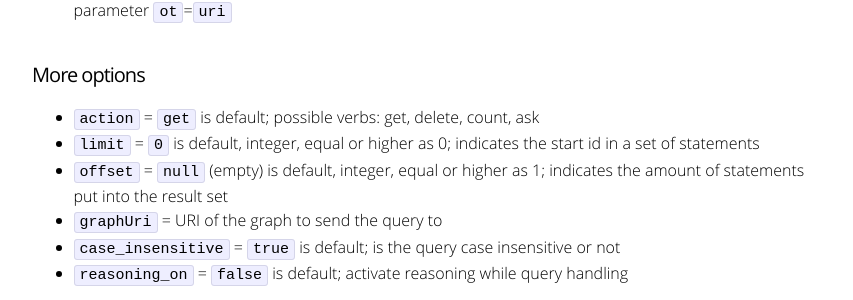
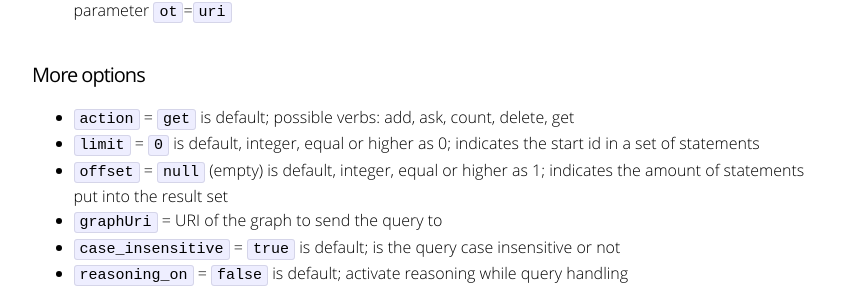
Before and after one commit to SaftIng/safting.github.io, a Jekyll site: the page built from doc/restinterface/triplestore.md, in a window 1280 px wide. Shown: the part 653-953 px from the top of the page, without its empty margins (208-1061 px from the left). Built offline with Jekyll 4.4.1, drawn with Linux system fonts in a browser that asks for light colours.

Commit message:
action got 'add' as possible verb

```diff
--- a/doc/restinterface/triplestore.md
+++ b/doc/restinterface/triplestore.md
@@ -21,7 +21,7 @@ For reading access to the Store.
 
 #### More options
 
-- `action` = `get` is default; possible verbs: get, delete, count, ask
+- `action` = `get` is default; possible verbs: add, ask, count, delete, get
 - `limit` = `0` is default, integer, equal or higher as 0; indicates the start id in a set of statements
 - `offset` = `null` (empty) is default, integer, equal or higher as 1; indicates the amount of statements put into the result set
 - `graphUri` = URI of the graph to send the query to
```
